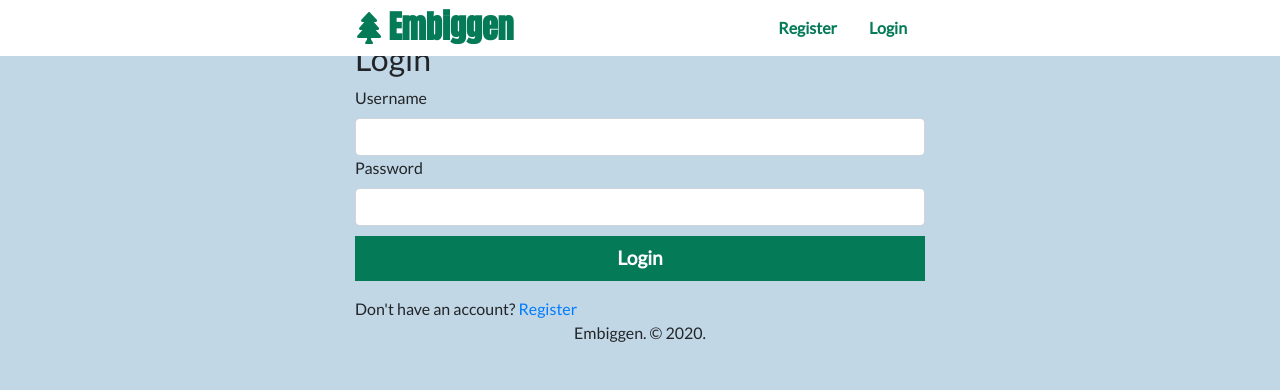
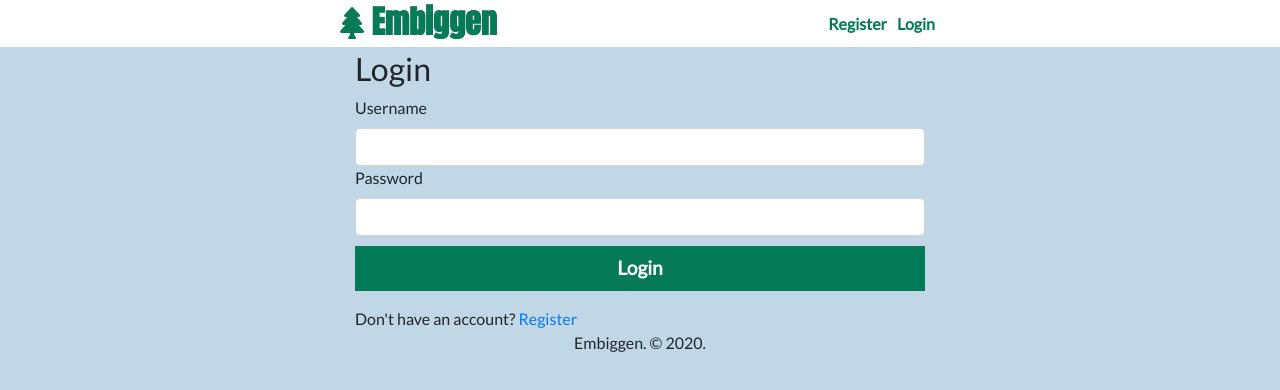
Before and after one commit to IanHopper/Embiggen, a React (Create React App) app: page /#/login in a window 1280 px wide. Shown: the top 390 px of the page. Built offline with nearby package versions, Linux system fonts and the light colour scheme.

Commit message:
cleaned up CSS and fixed dead login link

```diff
--- a/src/App.css
+++ b/src/App.css
@@ -1,12 +1,10 @@
 @import url('https://fonts.googleapis.com/css2?family=Lato&family=Anton&display=swap');
 
+/* Color variables */
 :root {
-  --modal-duration: 0.5s;
-  --primary-color: rgb(4, 122, 87);
-  --secondary-color: red;
+  --brand-color: rgb(4, 122, 87);
   --background-color: rgb(194, 215, 229);
   --money-color: rgb(24, 189, 24);
-  --money-background: rgba(144, 223, 144, 0.509);
 }
 
 * {
@@ -16,7 +14,6 @@
 body {
   font-family: 'Lato', sans-serif;
   margin: 0;
-  transition: transform 0.3s ease;
   background-color: var(--background-color);
 }
 
@@ -31,44 +28,43 @@ p {
   background-color: #fff;
   top: 0;
   z-index: 100;
+  padding: 6px 4px;
+  margin: 0;
 }
 
 .navbar-container {
   align-items: center;
-  max-width: 800px;
+  max-width: 600px;
   width: 100%;
+  margin: 0;
+  padding: 0;
+  display: flex;
+  margin: 0 auto;
+  justify-content: space-between;
 }
 
 .navbar i:first-of-type {
-  color: var(--primary-color);
+  color: var(--brand-color);
   font-size: 2rem;
-  padding: 0 15px 0 0;
 }
 
 .navbar i span {
   font-family: 'Anton';
 }
 
-.navbar div {
-  display: flex;
-  justify-content:space-evenly;
-  margin: 0 auto;
-}
-
-.navbar-buttons {
+.navbar-container div {
   display: flex;
 }
 
-/* Plus/Undo/Settings icons */
 .navbar #add-task, .navbar #undo {
   margin: auto;
   cursor: pointer;
-  font-size: 2rem;
   padding: 0 5px;
 }
 
 .navbar #add-task {
-  color: var(--secondary-color);
+  color: red;
+  font-size: 2rem;
 }
 
 .navbar #undo {
@@ -85,19 +81,21 @@ p {
   font-size: 1rem;
   border: 0;
   font-weight: bold;
-  color: var(--primary-color);
+  color: var(--brand-color);
   width: 100%;
   -o-appearance: none;
   -ms-appearance: none;
   -webkit-appearance: none;
   appearance: none;
   cursor: pointer;
+  padding: 3px 5px;
 }
+
 /* Container */
 .container {
   width: 100%;
   max-width: 600px;
-  margin-top: 40px;
+  margin-top: 30px;
 }
 
 @media only screen and (max-width:600px){
@@ -127,7 +125,7 @@ p {
   font-size: 1rem;
   border: 0;
   font-weight: bold;
-  color: var(--primary-color);
+  color: var(--brand-color);
   background-color: var(--background-color);
   width: 100%;
 }
@@ -162,6 +160,19 @@ p {
   }
 }
 
+/* Todo List */
+.todo-container {
+  padding: 1rem;
+
+}
+
+@media only screen and (max-width: 600px) {
+  .todo-container {
+    padding-left: 0;
+    padding-right: 0;
+  }
+}
+
 /* Todo Card */
 
 .grid-card {
@@ -177,10 +188,6 @@ p {
       'date date duration duration duration cost cost'
       'main main main main main main main'
       'main main main main main main main'
-}
-
-.grid-item {
-  /* display: flex; */
 }
 
 .item-header {
@@ -220,7 +227,7 @@ p {
 }
 
 .item-date.today {
-  color: var(--primary-color);
+  color: var(--brand-color);
 }
 
 .item-date.overdue {
@@ -295,6 +302,21 @@ p {
 }
 
 @media screen and (max-width: 600px) {
+  .grid-card {
+    padding: 5px 5px 5px 10px;
+    margin: 0;
+    background-color: white;
+    border-top: 1px solid var(--background-color);
+  }
+
+  .item-header, .item-completed {
+    font-size: 1rem;
+    padding: 0 0 5px 0;
+  }
+  .item-main, .item-date, .item-duration, .item-cost {
+    font-size: .8em;
+  }
+
   .item-completed label::before{
     height: 20px;
     width: 20px;
@@ -313,112 +335,6 @@ p {
     top: -2px;
   }
 }
-
-
-/* Small screen for cards */
-@media screen and (max-width: 600px) {
-
-  .grid-card {
-    padding: 5px 5px 5px 10px;
-    margin: 0;
-    background-color: white;
-    border-top: 1px solid var(--background-color);
-  }
-
-  .item-header, .item-completed {
-    font-size: 1rem;
-    padding: 0 0 5px 0;
-  }
-  .item-main, .item-date, .item-duration, .item-cost {
-    font-size: .8em;
-  }
-
-}
-
-
-
-.text-center {
-  text-align: center;
-}
-
-.input {
-  padding: 1rem;
-  border: none;
-  border-radius: 5px;
-  margin: 5px;
-  font-size: 1rem;
-}
-
-.input:focus {
-  outline: none;
-}
-
-.input::placeholder {
-  font-size: 1rem;
-  line-height: 1.6;
-}
-
-.button {
-  padding: 8px 15px;
-  border: none;
-  background-color: var(--brand-color);
-  color: white;
-  font-size: 1.2rem;
-  font-weight: bold;
-}
-
-.btn-cancel {
-  background-color: red;
-}
-
-.btn-save,
-.btn-delete, .btn-account, .btn-logout {
-  background-color: var(--primary-color);
-  width: 100%;
-  margin-top: 10px;
-}
-
-.btn-logout {
-  background-color: var(--background-color);
-  margin-top: 0px;
-}
-
-.btn-delete {
-  background-color: black;
-}
-
-.navbar-buttons li {
-  list-style: none;
-}
-
-.vital {
-  color: red;
-}
-
-.important {
-  color: orange;
-}
-
-.urgent {
-  color: blue;
-}
-
-/* Todo List */
-
-.todo-container {
-  padding: 1rem;
-
-}
-
-
-
-@media only screen and (max-width: 600px) {
-  .todo-container {
-    padding-left: 0;
-    padding-right: 0;
-  }
-}
-
 
 /* Modal */
 
@@ -450,7 +366,7 @@ p {
 }
 
 .modal-header {
-  background: var(--primary-color);
+  background: var(--brand-color);
   color: white;
   padding: 15px;
   border: none;
@@ -458,7 +374,7 @@ p {
 }
 
 .modal-header.delete {
-  background: var(--primary-color);
+  background: var(--brand-color);
 }
 
 .modal-header h5 {
@@ -467,8 +383,6 @@ p {
   font-size: 1.3em;
   padding: 0 52px 0 0;
 }
-
-
 
 .modal-form {
   background-color: var(--background-color);
@@ -517,6 +431,68 @@ p {
   outline: none;
 }
 
+.input {
+  padding: 1rem;
+  border: none;
+  border-radius: 5px;
+  margin: 5px;
+  font-size: 1rem;
+}
+
+.input:focus {
+  outline: none;
+}
+
+.input::placeholder {
+  font-size: 1rem;
+  line-height: 1.6;
+}
+
+.button {
+  padding: 8px 15px;
+  border: none;
+  background-color: var(--brand-color);
+  color: white;
+  font-size: 1.2rem;
+  font-weight: bold;
+}
+
+.btn-cancel {
+  background-color: red;
+}
+
+.btn-save,
+.btn-delete, .btn-account, .btn-logout {
+  background-color: var(--brand-color);
+  width: 100%;
+  margin-top: 10px;
+}
+
+.btn-logout {
+  background-color: var(--background-color);
+  margin-top: 0px;
+}
+
+.btn-delete {
+  background-color: black;
+}
+
+.navbar-buttons li {
+  list-style: none;
+}
+
+.vital {
+  color: red;
+}
+
+.important {
+  color: orange;
+}
+
+.urgent {
+  color: blue;
+}
+
 @media only screen and (max-width: 600px){
   .modal-form div {
     margin: 0px 0px 5px 0;
@@ -529,51 +505,13 @@ p {
   }
 }
 
+/* Account login/registration */
+.account-form, .loading {
+  margin-top: 50px;
+}
+
+/* Footer */
 .footer {
   width: 100%;
   text-align: center;
 }
-
-.account-form {
-  margin-top: 40px;
-}
-
-
-.dropbtn {
-  background-color: #4CAF50;
-  color: white;
-  padding: 16px;
-  font-size: 16px;
-  border: none;
-}
-
-.dropbtn:focus {
-  outline: none;
-}
-
-.dropdown {
-  position: relative;
-  display: inline-block;
-}
-
-.dropdown-contents {
-  display: none;
-  position: absolute;
-  background-color: #f1f1f1;
-  min-width: 160px;
-  box-shadow: 0px 8px 16px 0px rgba(0,0,0,0.2);
-  z-index: 200;
-}
-
-.dropdown-contents a {
-  color: black;
-  padding: 12px 16px;
-  text-decoration: none;
-  /* display: none; */
-}
-
-.dropdown-contents a:hover {background-color: #ddd;}
-
-.dropbtn:hover .dropdown-contents {display: block;}
-
-.dropdown:hover .dropbtn {background-color: #3e8e41;}
--- a/src/components/accounts/Register.js
+++ b/src/components/accounts/Register.js
@@ -65,7 +65,7 @@ const Register = () => {
             </button>
           </div>
           <p>
-            Already have an account? <Link to='/register'>Login</Link>
+            Already have an account? <Link to='/login'>Login</Link>
           </p>
         </form>
       </div>
--- a/src/components/common/PrivateRoute.js
+++ b/src/components/common/PrivateRoute.js
@@ -12,7 +12,7 @@ const PrivateRoute = ({ component: Component, ...rest }) => {
       {...rest}
       render={(props) => {
         if (auth.isLoading) {
-          return <h2>Loading...</h2>;
+          return <h2 className="loading">Loading...</h2>;
         } else if (!auth.isAuthenticated) {
           return <Redirect to='/login' />;
         } else {
--- a/src/components/todos/TodoItem.js
+++ b/src/components/todos/TodoItem.js
@@ -73,7 +73,7 @@ const TodoItem = ({ todo }) => {
         <p>
           <i
             className='fa fa-calendar-alt'
-            onClick={() => console.log(due_date, new Date())}
+            onClick={() => console.log(due_date, new Date().toISOString().slice(0, 10))}
           ></i>
           &nbsp; {dateTranslate()}
         </p>
--- a/src/context/todos/TodoState.js
+++ b/src/context/todos/TodoState.js
@@ -20,7 +20,8 @@ import {
   LOGIN_FAIL,
   LOGOUT_USER,
   HANDLE_REGISTER_SUCCESS,
-  HANDLE_SEARCH_INPUT
+  HANDLE_SEARCH_INPUT,
+  // HANDLE_HOTKEYS,
 } from '../types';
 
 const TodoState = (props) => {
@@ -45,6 +46,10 @@ const TodoState = (props) => {
     todo: {},
     history: [],
     search: '',
+    hotkeys: {
+      a: false,
+      s: false,
+    },
     modal: false,
     modalNew: true,
     deleteModal: '',
@@ -145,7 +150,7 @@ const TodoState = (props) => {
   // Delete task
   const deleteTodo = async (e, todo) => {
     e.preventDefault();
-    displayModal(e, todo)
+    displayModal(e, todo);
     // Assign variable to task for deletion
     const deletedTask = todo;
     let token = localStorage.getItem('token')
@@ -336,7 +341,6 @@ const TodoState = (props) => {
           });
         });
     }
-
   };
 
   // Login user
@@ -350,6 +354,7 @@ const TodoState = (props) => {
     };
     // Login credentials
     const body = JSON.stringify({ username, password });
+    console.log(body)
     try {
       const res = await axios.post(
         'http://localhost:8000/api/auth/login',
@@ -389,7 +394,7 @@ const TodoState = (props) => {
       dispatch({
         type: HANDLE_REGISTER_SUCCESS,
         payload: res.data,
-      })
+      });
     } catch (err) {
       console.log(err.response.data, err.response.status);
     }
@@ -429,6 +434,9 @@ const TodoState = (props) => {
     });
   };
 
+  // // Handle hotkeys
+  // const handleHotkeys = (e) => {};
+
   return (
     <TodoContext.Provider
       value={{
@@ -445,6 +453,7 @@ const TodoState = (props) => {
         history: state.history,
         loginCredentials: state.loginCredentials,
         registration: state.registration,
+        hotkeys: state.hotkeys,
         fetchTodos,
         handleSort,
         handleFilter,
@@ -463,7 +472,8 @@ const TodoState = (props) => {
         login,
         logout,
         register,
-        handleSearchInput
+        handleSearchInput,
+        // handleHotkeys,
       }}
     >
       {props.children}
--- a/src/context/todos/todoReducer.js
+++ b/src/context/todos/todoReducer.js
@@ -17,7 +17,8 @@ import {
   LOGIN_FAIL,
   LOGOUT_USER,
   HANDLE_REGISTER_SUCCESS,
-  HANDLE_SEARCH_INPUT
+  HANDLE_SEARCH_INPUT,
+  // HANDLE_HOTKEYS
 } from '../types';
 
 export default (state, action) => {
@@ -155,11 +156,11 @@ export default (state, action) => {
           password: null,
         },
       };
-      case HANDLE_SEARCH_INPUT:
-        return {
-          ...state,
-          search: action.payload.value
-        };
+    case HANDLE_SEARCH_INPUT:
+      return {
+        ...state,
+        search: action.payload.value,
+      };
     default:
       return state;
   }
--- a/src/context/types.js
+++ b/src/context/types.js
@@ -17,3 +17,4 @@ export const LOGIN_FAIL = 'LOGIN_FAIL';
 export const LOGOUT_USER = 'LOGOUT_USER';
 export const HANDLE_REGISTER_SUCCESS = 'HANDLE_REGISTER_SUCCESS';
 export const HANDLE_SEARCH_INPUT = 'HANDLE_SEARCH_INPUT';
+export const HANDLE_HOTKEYS = 'HANDLE_HOTKEYS';
```
Also changed, not shown: src/components/layout/FilterHeader.js (+8 -2 lines). Lines whose indentation alone changed are shown as unchanged.
